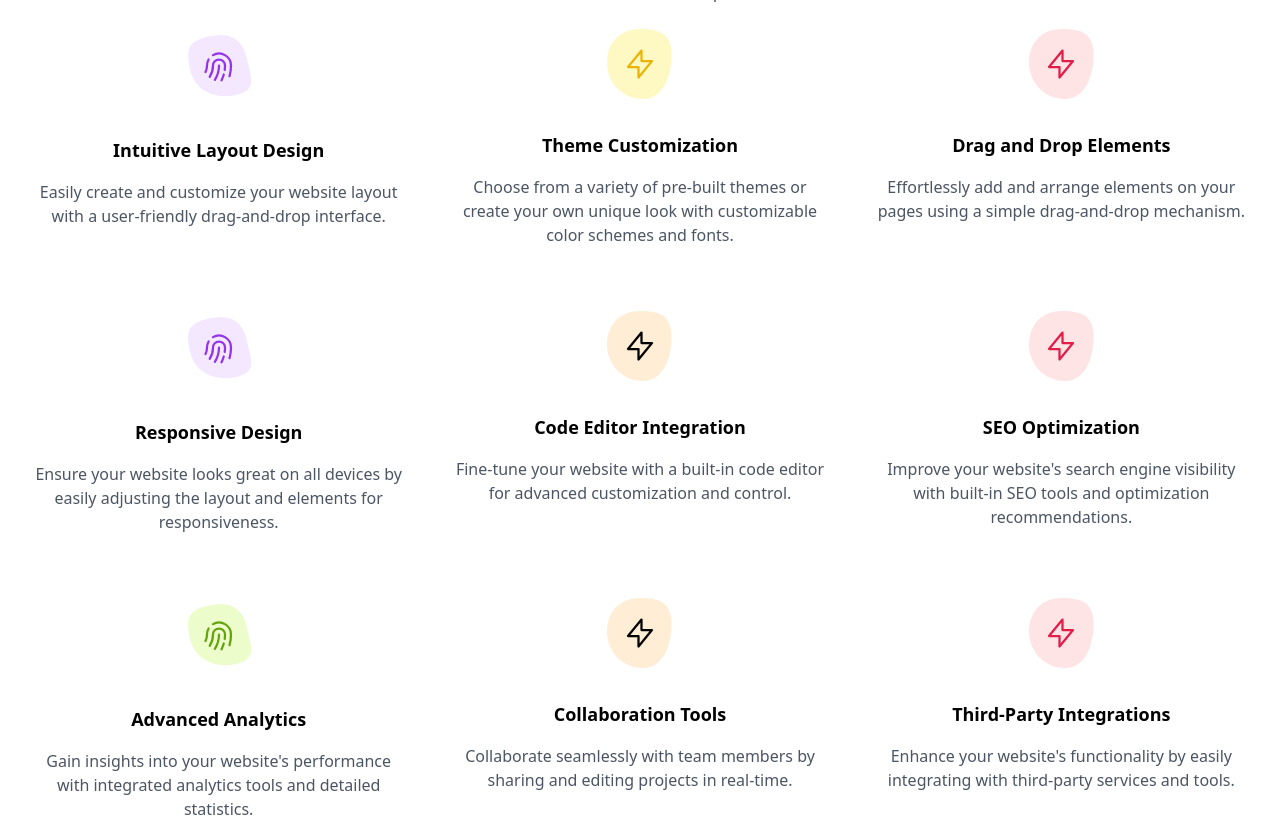
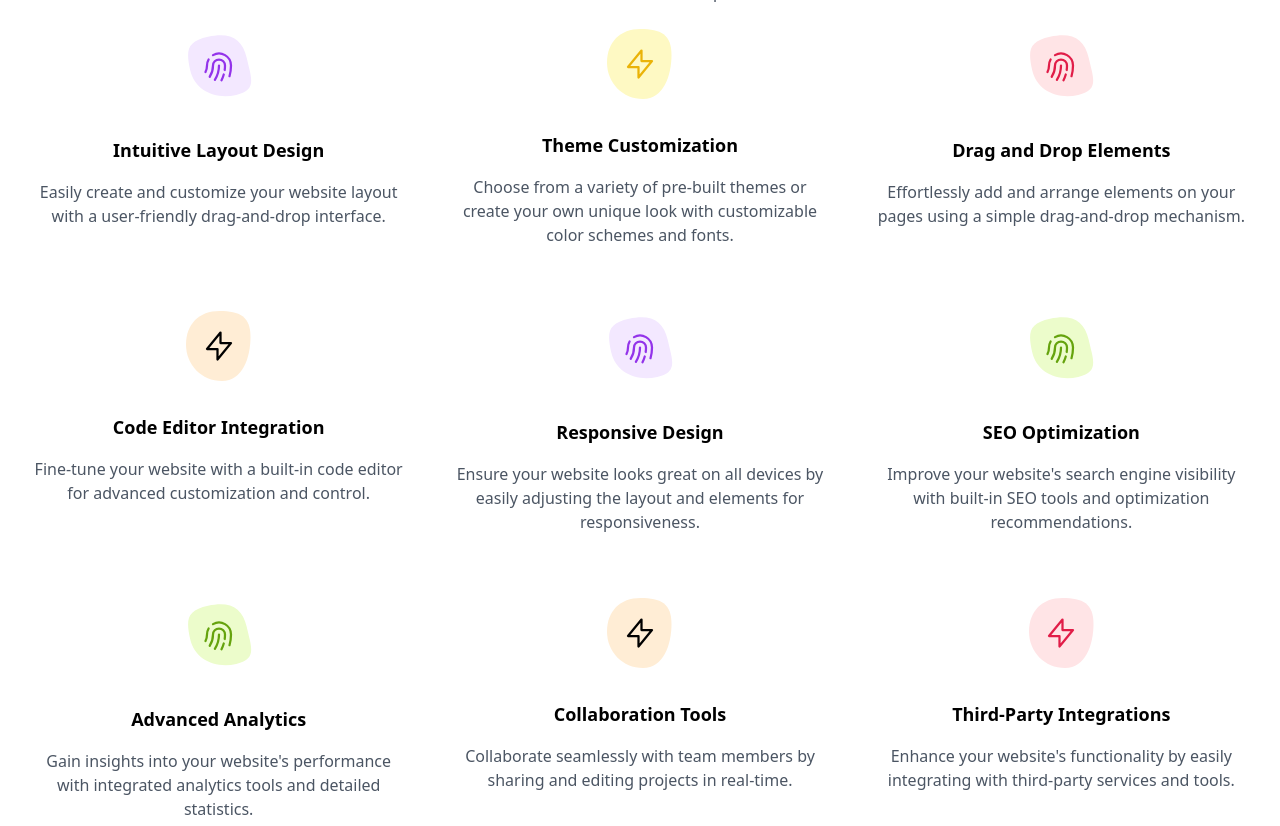
Before and after one commit to Ayyoub-ESSADEQ/product-homepage, a React (Vite) app: page / in a window 1280 px wide. Shown: the part 2303-3129 px from the top of the page. Built offline with nearby package versions, Linux system fonts and the light colour scheme.

Commit message:
Fixed: well arrangement of icons

```diff
--- a/src/contants/features.ts
+++ b/src/contants/features.ts
@@ -18,7 +18,13 @@ export const features = [
     title: "Drag and Drop Elements",
     description:
       "Effortlessly add and arrange elements on your pages using a simple drag-and-drop mechanism.",
-    icon: Moon.Red,
+    icon: LightningFeature.Red,
+  },
+  {
+    title: "Code Editor Integration",
+    description:
+      "Fine-tune your website with a built-in code editor for advanced customization and control.",
+    icon: Moon.Orange,
   },
   {
     title: "Responsive Design",
@@ -27,16 +33,10 @@ export const features = [
     icon: LightningFeature.Blue,
   },
   {
-    title: "Code Editor Integration",
-    description:
-      "Fine-tune your website with a built-in code editor for advanced customization and control.",
-    icon: Moon.Orange,
-  },
-  {
     title: "SEO Optimization",
     description:
       "Improve your website's search engine visibility with built-in SEO tools and optimization recommendations.",
-    icon: Moon.Red,
+    icon: LightningFeature.Yellow,
   },
   {
     title: "Advanced Analytics",
```
